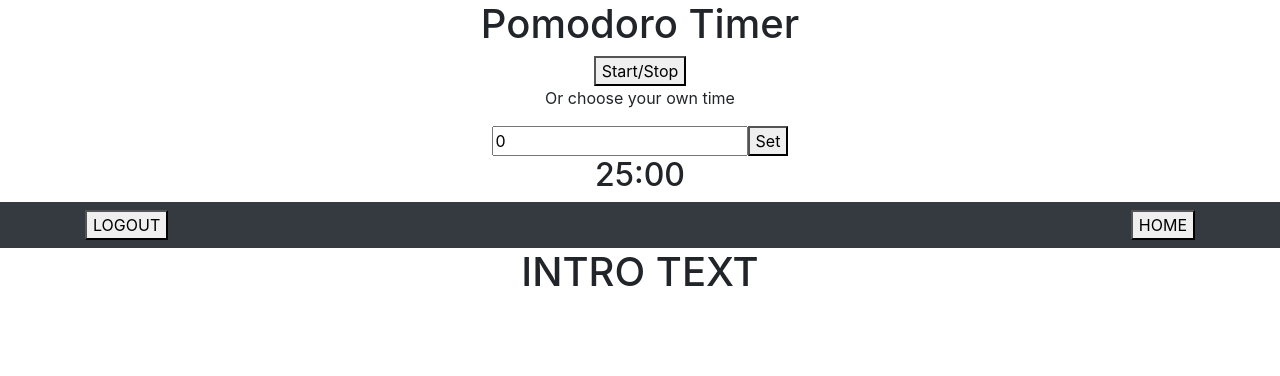
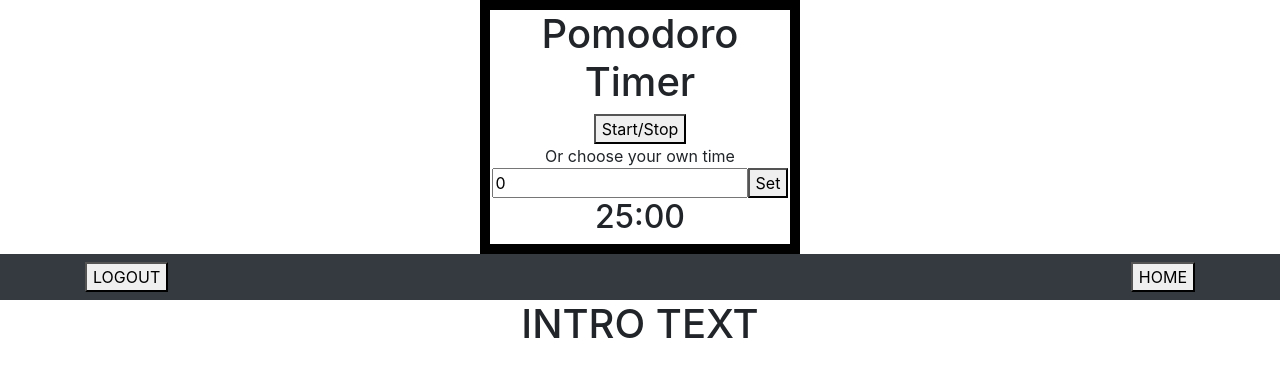
Before and after one commit to GabrielWarner/study-desk-frontend, a React (Create React App) app: page / in a window 1280 px wide. Shown: the top 376 px of the page. Built offline with nearby package versions, Linux system fonts and the light colour scheme.

Commit message:
simply styling

```diff
--- a/src/components/Pomodoro/index.js
+++ b/src/components/Pomodoro/index.js
@@ -2,7 +2,7 @@ import React, {useState, useEffect} from 'react'
 import { CircularProgressbar, CircularProgressbarWithChildren } from 'react-circular-progressbar';
 import 'react-circular-progressbar/dist/styles.css';
 import ProgressProvider from '../ProgressProvider.js';
-
+import './style.css';
 
 export default function Pomodoro() {
     const [minuteInput, setMinuteInput] = useState(0)
@@ -74,7 +74,7 @@ export default function Pomodoro() {
         <h1>Pomodoro Timer</h1>
         <button onClick={()=>{startToggle()}}>Start/Stop</button>
 
-        <p>Or choose your own time</p>
+        <p className='timer-text'>Or choose your own time</p>
         <form onSubmit={(e)=>{setTimer(e)}}>
             <input value={minuteInput} onChange={handleInputChange} type="text" name='value'></input>
             <button>Set</button>
--- a/src/components/Pomodoro/style.css
+++ b/src/components/Pomodoro/style.css
@@ -5,5 +5,12 @@
     padding: auto;
     display: flex;
     justify-content: center;
+    flex-direction: column;
     align-items: center;
+    border: 10px solid black;
 }
+
+.timer-text{
+    padding: 0;
+    margin: 0;
+}
```
